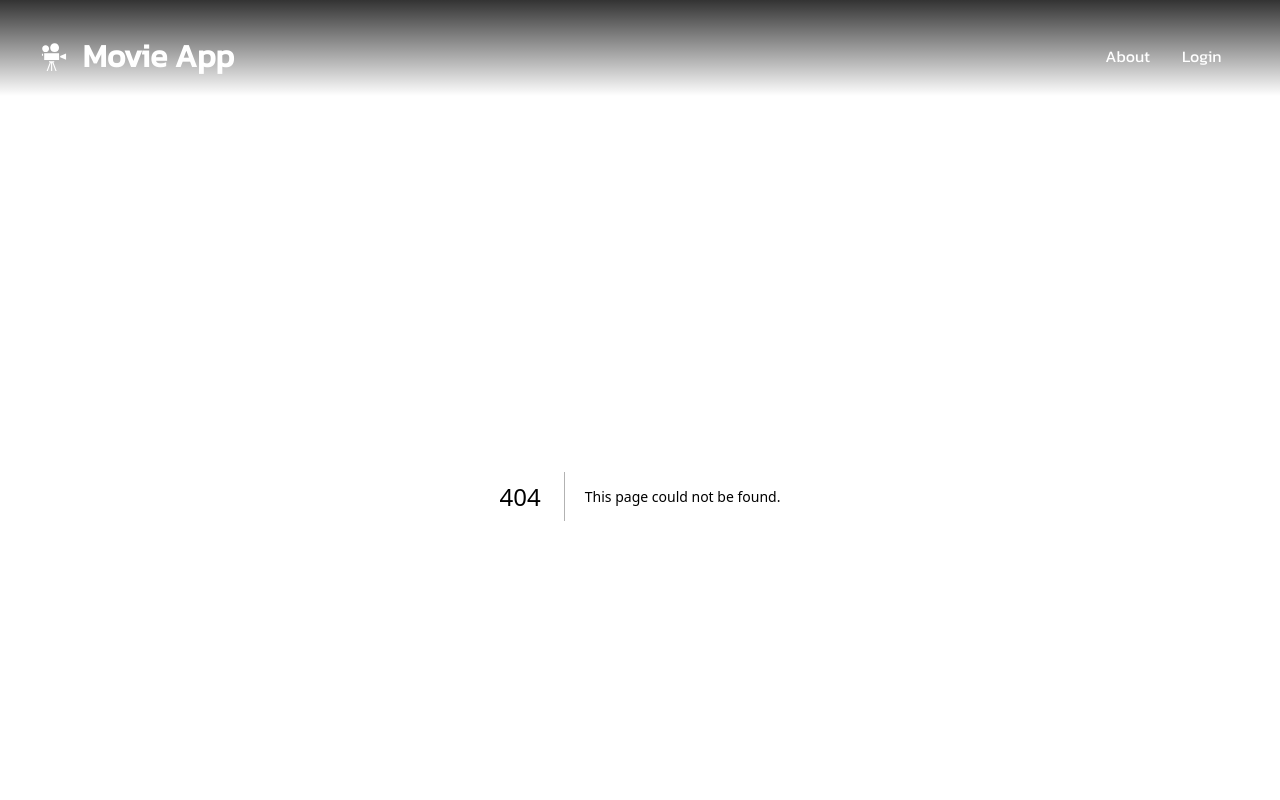
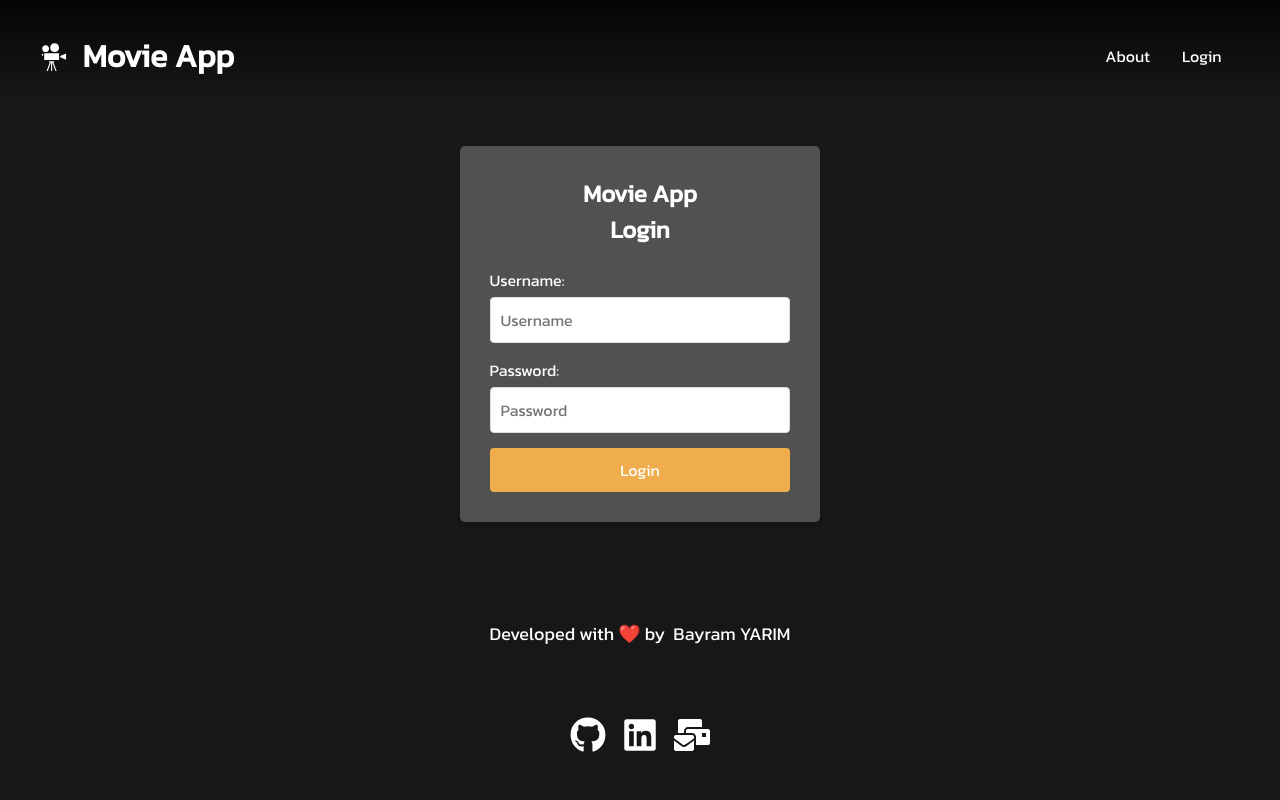
Before and after one commit to BayramYARIM/nextjs-movie-app, a Next.js app: page /login in a window 1280 px wide. Before the commit this address had no page. Shown: the top 800 px of the page. Built offline with nearby package versions, Linux system fonts and the light colour scheme.

Commit message:
Added LoginPage

```diff
--- /dev/null
+++ b/app/login/layout.js
@@ -0,0 +1,18 @@
+import { Kanit } from "next/font/google";
+
+const kanit = Kanit({ subsets: ["latin"], weight: "400" });
+
+export const metadata = {
+  title: "Login | by BY",
+  description: "Login Page",
+};
+
+export default function LoginLayout({ children }) {
+  return (
+    <html lang="tr" className={kanit.className}>
+      <body>
+        <main>{children}</main>
+      </body>
+    </html>
+  );
+}
--- /dev/null
+++ b/app/login/page.js
@@ -0,0 +1,44 @@
+import React from "react";
+
+import styles from "./styles.module.css";
+
+function LoginPage() {
+  return (
+    <>
+      <div className={styles.container}>
+        <div className={styles.loginform}>
+          <h2>
+            Movie App <br></br> Login
+          </h2>
+          <form>
+            <div className={styles.formgroup}>
+              <label htmlFor="username">Username:</label>
+              <input
+                type="text"
+                id="username"
+                name="username"
+                placeholder="Username"
+                required
+              />
+            </div>
+            <div className={styles.formgroup}>
+              <label htmlFor="password">Password:</label>
+              <input
+                type="password"
+                id="password"
+                name="password"
+                placeholder="Password"
+                required
+              />
+            </div>
+            <button className={styles.button} type="submit">
+              Login
+            </button>
+          </form>
+        </div>
+      </div>
+    </>
+  );
+}
+
+export default LoginPage;
--- /dev/null
+++ b/app/login/styles.module.css
@@ -0,0 +1,68 @@
+.container {
+    align-items: center;
+    background-color: #515151;
+    padding: 30px;
+    border-radius: 5px;
+    box-shadow: 0 2px 5px rgba(0, 0, 0, 0.1);
+    max-width: 30%;
+    margin-top: 50px;
+    margin-left: 35%;
+}
+
+.loginform h2 {
+    text-align: center;
+    margin-bottom: 20px;
+}
+
+.formgroup {
+    margin-bottom: 15px;
+}
+
+.formgroup label {
+    display: block;
+    margin-bottom: 5px;
+}
+
+.formgroup input {
+    width: 100%;
+    padding: 10px;
+    border: 1px solid #ddd;
+    border-radius: 4px;
+    box-sizing: border-box;
+}
+
+.formgroup input:focus {
+    outline: none;
+    border-color: #f0ad4e;
+}
+
+.button {
+    background-color: #f0ad4e;
+    color: #fff;
+    padding: 10px 20px;
+    border: none;
+    border-radius: 4px;
+    cursor: pointer;
+    width: 100%;
+}
+
+.button:hover {
+    background-color: #d98612;
+}
+
+@media screen and (max-width: 400px) {
+    .container {
+        padding: 20px;
+        max-width: 90%;
+        margin-top: 50px;
+        margin-left: 5%;
+    }
+
+    .form-group {
+        margin-bottom: 10px;
+    }
+
+    .button {
+        padding: 8px 15px;
+    }
+}
```
